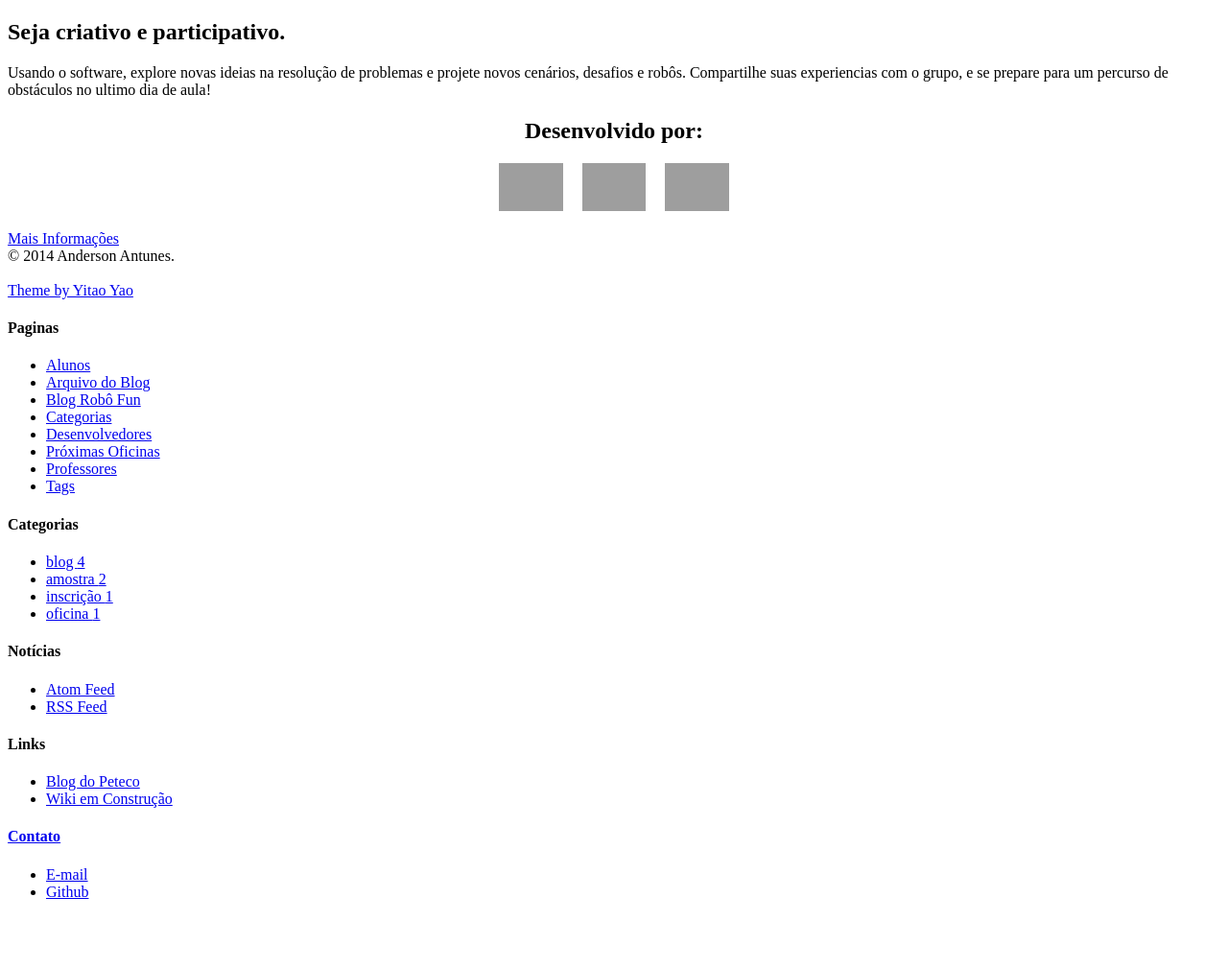
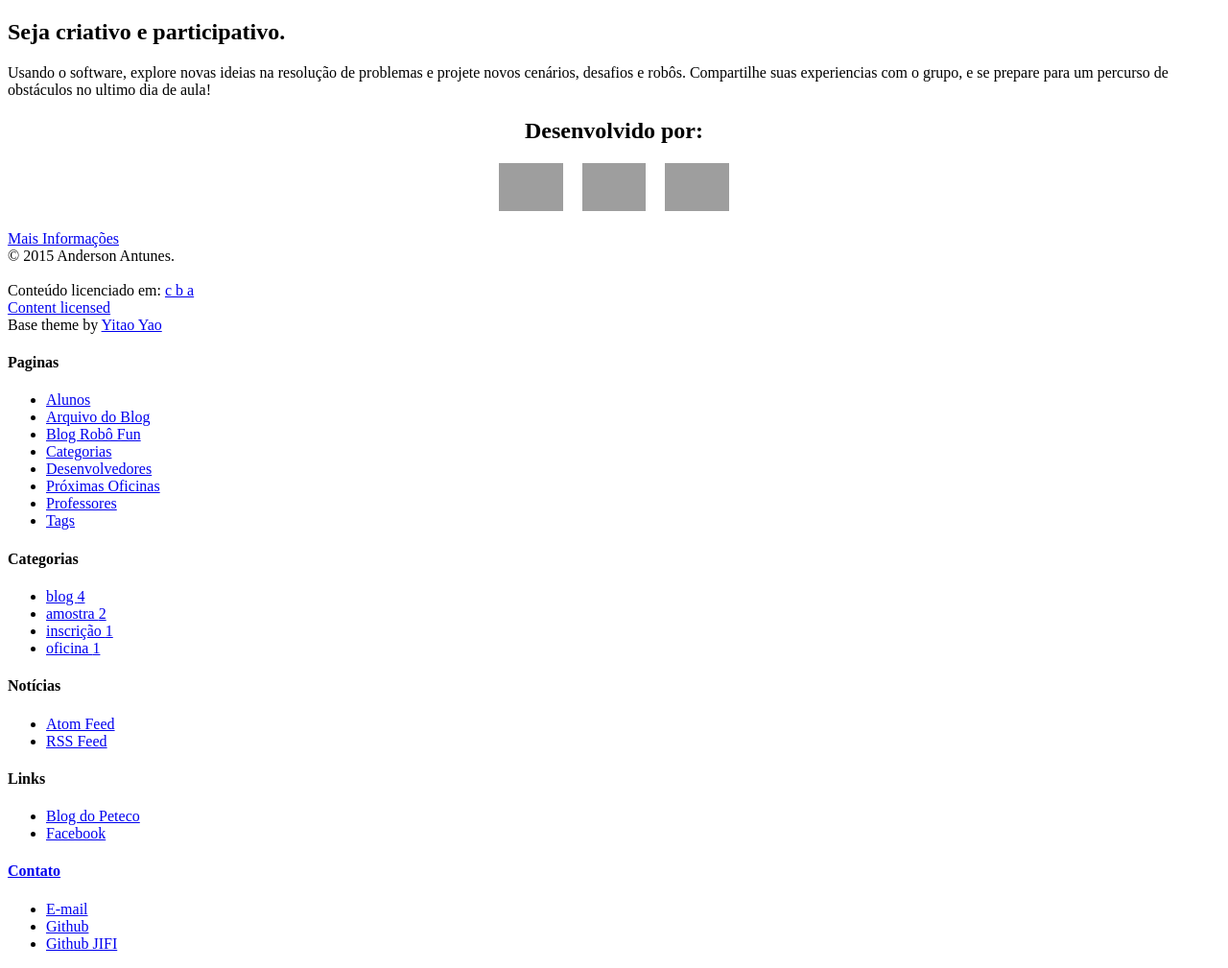
Before and after one commit to petrobo/petrobo.github.io, a Jekyll site: the page built from index.html, in a window 1280 px wide and 1400 px high, scrolled down 992 px, cut to the strip 391-1400 px from the top of the window. Shown: the whole strip at 96% size. Built offline with Jekyll 4.4.1, drawn with Linux system fonts in a browser that asks for light colours; nearby versions of some CDN libraries; library files that are not in the unit come from our copies; the list of posts is cut into pages by our own code; before the commit the page ends 2338 px from its top, so only the background shows below that; grey boxes are pictures that could not be loaded.

Commit message:
Adicionado licença

```diff
--- a/_config.yml
+++ b/_config.yml
@@ -21,13 +21,14 @@ author :
 #
 contact :
   E-mail : mailto:petecoutfpr@gmail.com
-  Github : https://github.com/anderson-/JIFI
+  Github : https://github.com/petrobo/petrobo.github.io
+  Github JIFI : https://github.com/anderson-/JIFI
 
 # Links showed on the footer
 #
 links :
   Blog do Peteco : http://dainf.ct.utfpr.edu.br/peteco/
-  Wiki em Construção: https://github.com/anderson-/JIFI/wiki
+  Facebook: https://www.facebook.com/petecoutf
 
 # The search engine. Only support google custom search engine.
 #
--- a/_includes/themes/Snail/footer.html
+++ b/_includes/themes/Snail/footer.html
@@ -1,10 +1,11 @@
 <footer>
 	<div class="footer-940">
 		<div class="footer-general-info">
-			© 2014 {{ site.author.name }}.<br><br>
-			<!--Content licensed under:<br>
-			<a class="cc" href="http://creativecommons.org/licenses/by-sa/3.0/">c a b</a><br> -->
-			<a href = "https://github.com/Simpleyyt">Theme by Yitao Yao</a>
+			© 20{{ site.time | date: '%y' }} {{ site.author.name }}. <br><br>
+			Conteúdo licenciado em:
+			<a class="cc" href="http://creativecommons.org/licenses/by-sa/3.0/br/">c b a</a><br>
+			<a href="http://creativecommons.org/licenses/by-sa/4.0/">Content licensed</a><br>
+			Base theme by <a href = "https://github.com/Simpleyyt">Yitao Yao</a>
 		</div>
 		<div class="footer-col-cont">
 			<div class="footer-nav-col">
```
